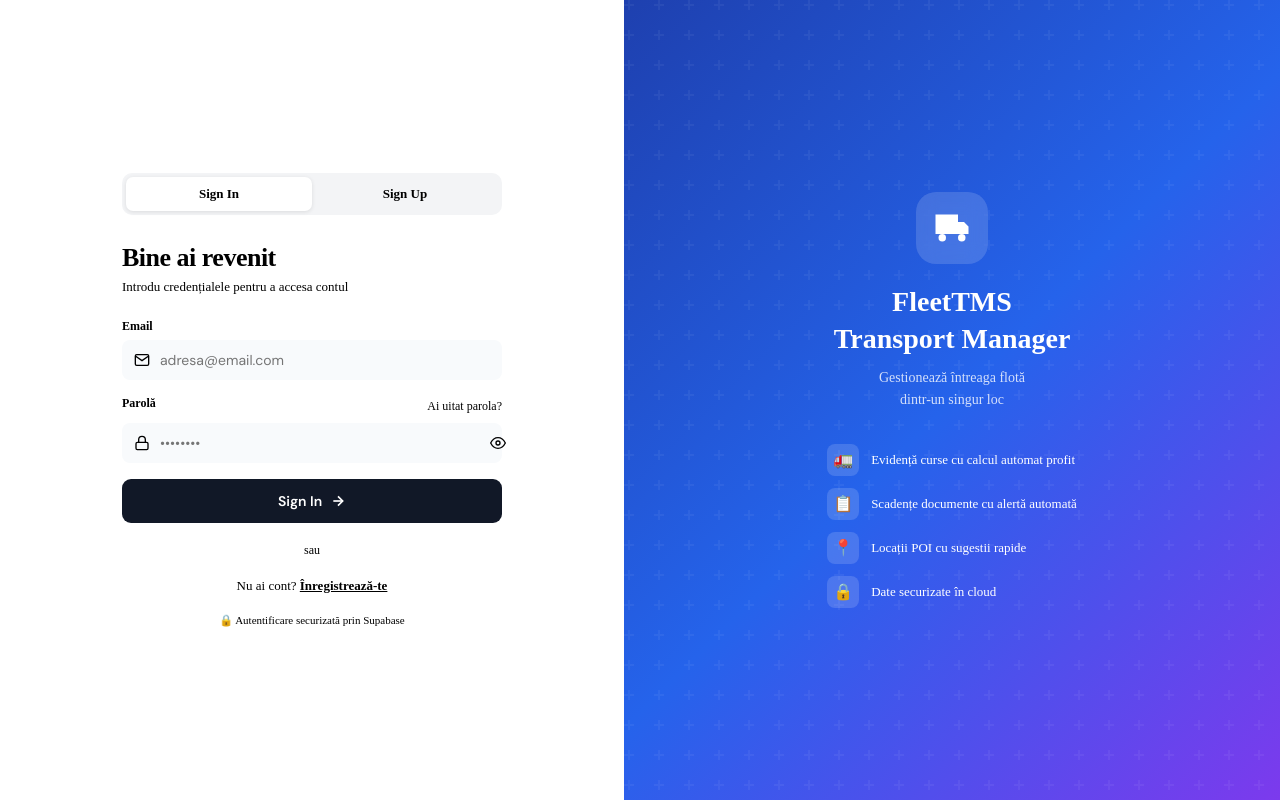
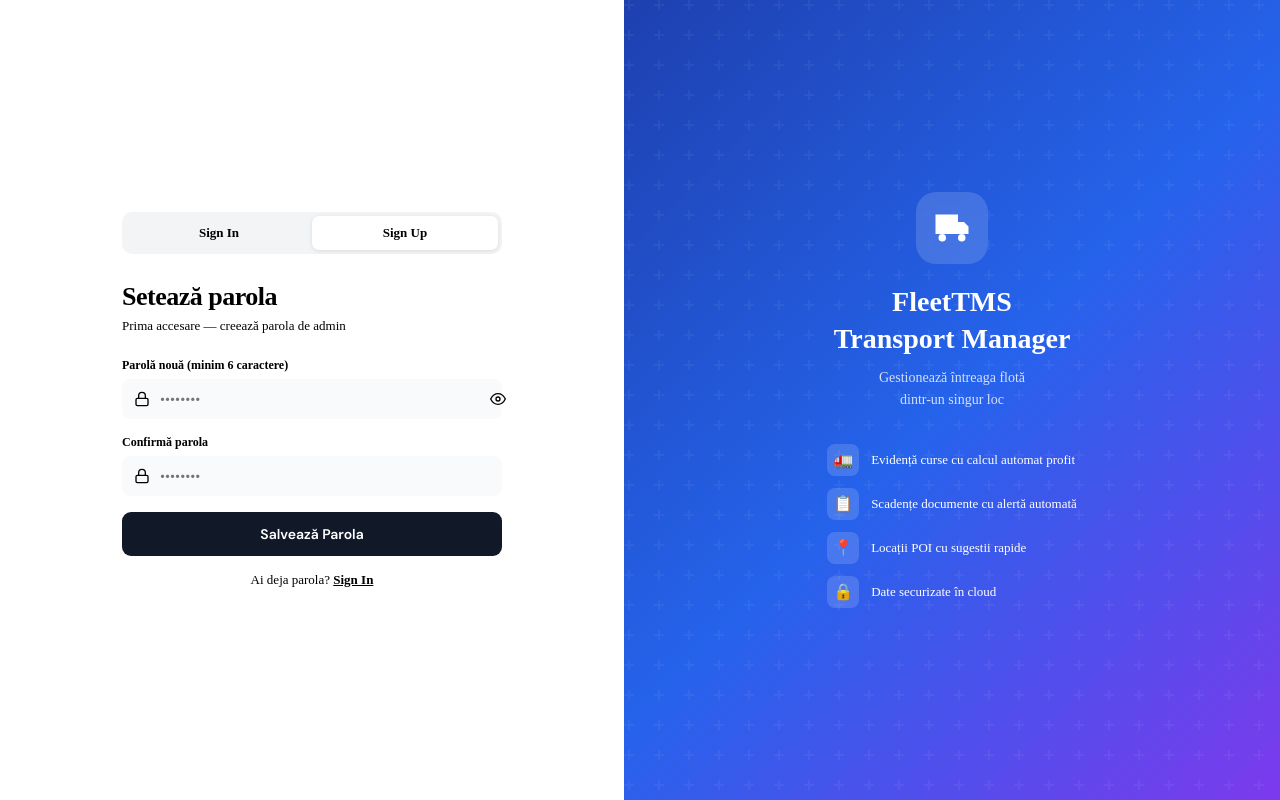
Before and after one commit to AXMCargoLine/TMS, a plain HTML site: page index.html in a window 1280 px wide. Shown: the top 800 px of the page. Drawn offline with nearby package versions, Linux system fonts and the light colour scheme.

Commit message:
Update index.html

```diff
--- a/index.html
+++ b/index.html
@@ -223,20 +223,10 @@
       </div>
       <div id="formSignIn">
         <div class="login-title">Bine ai revenit</div>
-        <div class="login-sub">Introdu credențialele pentru a accesa contul</div>
+        <div class="login-sub">Introdu parola pentru a accesa FleetTMS</div>
         <div class="login-error" id="signinError"></div>
         <div class="login-field">
-          <label>Email</label>
-          <div class="login-field-inner">
-            <svg viewBox="0 0 24 24" fill="none" stroke="currentColor" stroke-width="2"><path d="M4 4h16c1.1 0 2 .9 2 2v12c0 1.1-.9 2-2 2H4c-1.1 0-2-.9-2-2V6c0-1.1.9-2 2-2z"/><polyline points="22,6 12,13 2,6"/></svg>
-            <input type="email" id="signinEmail" placeholder="adresa@email.com" autocomplete="email" onkeydown="if(event.key==='Enter')doSignIn()">
-          </div>
-        </div>
-        <div class="login-field">
-          <div class="login-field-row">
-            <label>Parolă</label>
-            <a href="#" class="login-forgot" onclick="showForgot(event)">Ai uitat parola?</a>
-          </div>
+          <label>Parolă</label>
           <div class="login-field-inner">
             <svg viewBox="0 0 24 24" fill="none" stroke="currentColor" stroke-width="2"><rect x="3" y="11" width="18" height="11" rx="2" ry="2"/><path d="M7 11V7a5 5 0 0 1 10 0v4"/></svg>
             <input type="password" id="signinPassword" placeholder="••••••••" autocomplete="current-password" onkeydown="if(event.key==='Enter')doSignIn()">
@@ -244,35 +234,33 @@
           </div>
         </div>
         <button class="login-submit" id="signinBtn" onclick="doSignIn()">
-          <span>Sign In</span>
+          <span>Intră în aplicație</span>
           <svg viewBox="0 0 24 24" fill="none" stroke="currentColor" stroke-width="2.5" style="width:16px;height:16px"><line x1="5" y1="12" x2="19" y2="12"/><polyline points="12 5 19 12 12 19"/></svg>
         </button>
-        <div class="login-divider"><span>sau</span></div>
-        <div style="text-align:center;font-size:13px;color:var(--text-muted)">Nu ai cont? <a href="#" onclick="switchTab('signup')" style="color:var(--blue);font-weight:600">Înregistrează-te</a></div>
-        <div style="text-align:center;margin-top:20px;font-size:11px;color:var(--text-muted)">🔒 Autentificare securizată prin Supabase</div>
+        <div style="text-align:center;margin-top:20px;font-size:11px;color:var(--text-muted)">🔒 FleetTMS — AXM Cargo</div>
       </div>
       <div id="formSignUp" style="display:none">
-        <div class="login-title">Creează cont</div>
-        <div class="login-sub">Completează datele pentru contul de admin</div>
+        <div class="login-title">Setează parola</div>
+        <div class="login-sub">Prima accesare — creează parola de admin</div>
         <div class="login-error" id="signupError"></div>
         <div class="login-success" id="signupSuccess"></div>
         <div class="login-field">
-          <label>Email</label>
-          <div class="login-field-inner">
-            <svg viewBox="0 0 24 24" fill="none" stroke="currentColor" stroke-width="2"><path d="M4 4h16c1.1 0 2 .9 2 2v12c0 1.1-.9 2-2 2H4c-1.1 0-2-.9-2-2V6c0-1.1.9-2 2-2z"/><polyline points="22,6 12,13 2,6"/></svg>
-            <input type="email" id="signupEmail" placeholder="adresa@email.com">
-          </div>
-        </div>
-        <div class="login-field">
-          <label>Parolă (minim 6 caractere)</label>
+          <label>Parolă nouă (minim 6 caractere)</label>
           <div class="login-field-inner">
             <svg viewBox="0 0 24 24" fill="none" stroke="currentColor" stroke-width="2"><rect x="3" y="11" width="18" height="11" rx="2" ry="2"/><path d="M7 11V7a5 5 0 0 1 10 0v4"/></svg>
             <input type="password" id="signupPassword" placeholder="••••••••">
             <button class="eye-btn" onclick="togglePass('signupPassword',this)" type="button"><svg viewBox="0 0 24 24" fill="none" stroke="currentColor" stroke-width="2" style="width:16px;height:16px"><path d="M1 12s4-8 11-8 11 8 11 8-4 8-11 8-11-8-11-8z"/><circle cx="12" cy="12" r="3"/></svg></button>
           </div>
         </div>
-        <button class="login-submit" onclick="doSignUp()"><span>Creează Cont</span></button>
-        <div style="text-align:center;margin-top:16px;font-size:13px;color:var(--text-muted)">Ai deja cont? <a href="#" onclick="switchTab('signin')" style="color:var(--blue);font-weight:600">Sign In</a></div>
+        <div class="login-field">
+          <label>Confirmă parola</label>
+          <div class="login-field-inner">
+            <svg viewBox="0 0 24 24" fill="none" stroke="currentColor" stroke-width="2"><rect x="3" y="11" width="18" height="11" rx="2" ry="2"/><path d="M7 11V7a5 5 0 0 1 10 0v4"/></svg>
+            <input type="password" id="signupPassword2" placeholder="••••••••">
+          </div>
+        </div>
+        <button class="login-submit" onclick="doSignUp()"><span>Salvează Parola</span></button>
+        <div style="text-align:center;margin-top:16px;font-size:13px;color:var(--text-muted)">Ai deja parola? <a href="#" onclick="switchTab('signin')" style="color:var(--blue);font-weight:600">Sign In</a></div>
       </div>
     </div>
   </div>
@@ -380,6 +368,10 @@
 let currentPage='dashboard',editingId=null,poiCache=[];
 
 // ===================== AUTH =====================
+// ===================== AUTH — parolă locală simplă =====================
+const AUTH_KEY = 'fleetTMS_auth';
+const PASS_KEY = 'fleetTMS_pass';
+
 function switchTab(tab){
   document.getElementById('tabSignIn').classList.toggle('active',tab==='signin');
   document.getElementById('tabSignUp').classList.toggle('active',tab==='signup');
@@ -392,39 +384,49 @@
   inp.type=inp.type==='password'?'text':'password';
 }
 
-async function doSignIn(){
-  const email=document.getElementById('signinEmail').value.trim();
+function hashPass(str){
+  // Simple hash pentru parola locală
+  let hash=0;
+  for(let i=0;i<str.length;i++){hash=((hash<<5)-hash)+str.charCodeAt(i);hash|=0;}
+  return hash.toString(36);
+}
+
+function doSignIn(){
   const pass=document.getElementById('signinPassword').value;
   const errEl=document.getElementById('signinError');
-  const btn=document.getElementById('signinBtn');
   errEl.style.display='none';
-  if(!email||!pass){errEl.textContent='Completează email și parola.';errEl.style.display='block';return;}
-  btn.disabled=true;btn.querySelector('span').textContent='Se conectează...';
-  const{error}=await sb.auth.signInWithPassword({email,password:pass});
-  btn.disabled=false;btn.querySelector('span').textContent='Sign In';
-  if(error){errEl.textContent=error.message==='Invalid login credentials'?'Email sau parolă incorectă.':error.message;errEl.style.display='block';}
+  if(!pass){errEl.textContent='Introdu parola.';errEl.style.display='block';return;}
+  const savedPass=localStorage.getItem(PASS_KEY);
+  if(!savedPass){
+    errEl.textContent='Nu ai setat o parolă. Mergi la "Setează parola".';
+    errEl.style.display='block';
+    return;
+  }
+  if(hashPass(pass)===savedPass){
+    localStorage.setItem(AUTH_KEY,'1');
+    showApp();
+    init();
+  } else {
+    errEl.textContent='Parolă incorectă.';
+    errEl.style.display='block';
+    document.getElementById('signinPassword').value='';
+  }
 }
 
-async function doSignUp(){
-  const email=document.getElementById('signupEmail').value.trim();
+function doSignUp(){
   const pass=document.getElementById('signupPassword').value;
+  const pass2=document.getElementById('signupPassword2').value;
   const errEl=document.getElementById('signupError');
   const sucEl=document.getElementById('signupSuccess');
   errEl.style.display='none';sucEl.style.display='none';
-  if(!email||!pass){errEl.textContent='Completează toate câmpurile.';errEl.style.display='block';return;}
+  if(!pass){errEl.textContent='Introdu o parolă.';errEl.style.display='block';return;}
   if(pass.length<6){errEl.textContent='Parola trebuie să aibă minim 6 caractere.';errEl.style.display='block';return;}
-  const{error}=await sb.auth.signUp({email,password:pass});
-  if(error){errEl.textContent=error.message;errEl.style.display='block';}
-  else{sucEl.textContent='Cont creat! Verifică emailul pentru confirmare, apoi Sign In.';sucEl.style.display='block';}
-}
-
-async function showForgot(e){
-  e&&e.preventDefault();
-  const email=document.getElementById('signinEmail').value.trim();
-  if(!email){document.getElementById('signinError').textContent='Introdu emailul mai întâi.';document.getElementById('signinError').style.display='block';return;}
-  await sb.auth.resetPasswordForEmail(email);
-  document.getElementById('signinError').style.display='none';
-  alert('Email de resetare parolă trimis la '+email);
+  if(pass!==pass2){errEl.textContent='Parolele nu coincid.';errEl.style.display='block';return;}
+  localStorage.setItem(PASS_KEY,hashPass(pass));
+  localStorage.setItem(AUTH_KEY,'1');
+  sucEl.textContent='Parolă salvată! Te loghezi automat...';
+  sucEl.style.display='block';
+  setTimeout(()=>{showApp();init();},1000);
 }
 
 function showApp(){
@@ -433,24 +435,16 @@
 
 function showLogin(){
   document.getElementById('loginPage').style.display='flex';
+  // Dacă nu există parolă setată, arată tab-ul de creare parolă
+  if(!localStorage.getItem(PASS_KEY)){
+    switchTab('signup');
+  }
 }
 
-async function doLogout(){
-  await sb.auth.signOut();
+function doLogout(){
+  localStorage.removeItem(AUTH_KEY);
   showLogin();
 }
-
-// Auth state listener
-sb.auth.onAuthStateChange((event,session)=>{
-  if(session){
-    showApp();
-    const email=session.user.email;
-    document.getElementById('userEmail').textContent=email;
-    if(!poiCache.length)init();
-  } else {
-    showLogin();
-  }
-});
 
 // CLOCK
 const tickClock=()=>document.getElementById('clock').textContent=new Date().toLocaleString('ro-RO',{day:'2-digit',month:'short',year:'numeric',hour:'2-digit',minute:'2-digit'});
@@ -854,8 +848,13 @@
 
 // ===================== START =====================
 async function init(){await loadPOICache();showPage('dashboard');}
-// Auth check on load — show login by default, auth listener will show app if logged in
-document.getElementById('loginPage').style.display='flex';
+// Verifică dacă e deja logat
+if(localStorage.getItem(AUTH_KEY)==='1'){
+  showApp();
+  init();
+} else {
+  showLogin();
+}
 </script>
 </body>
 </html>
```
